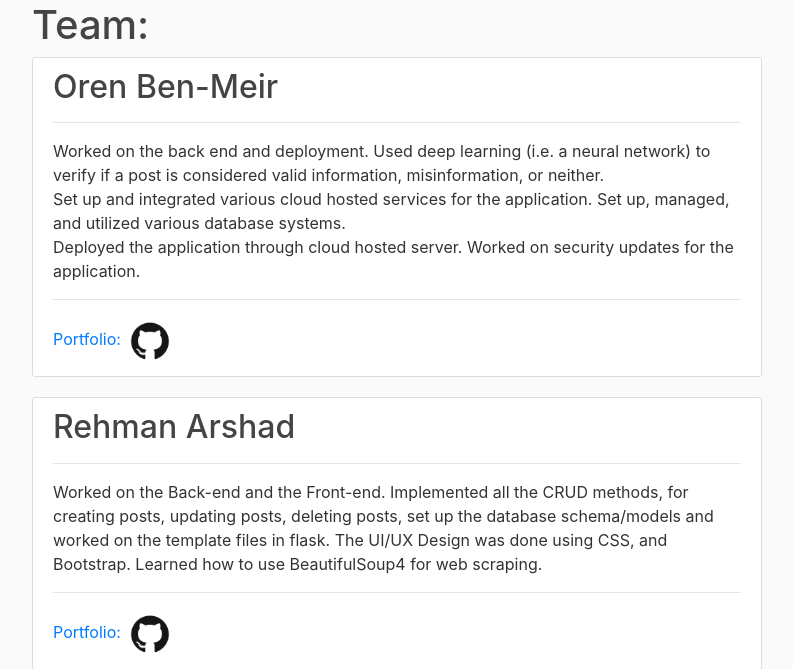
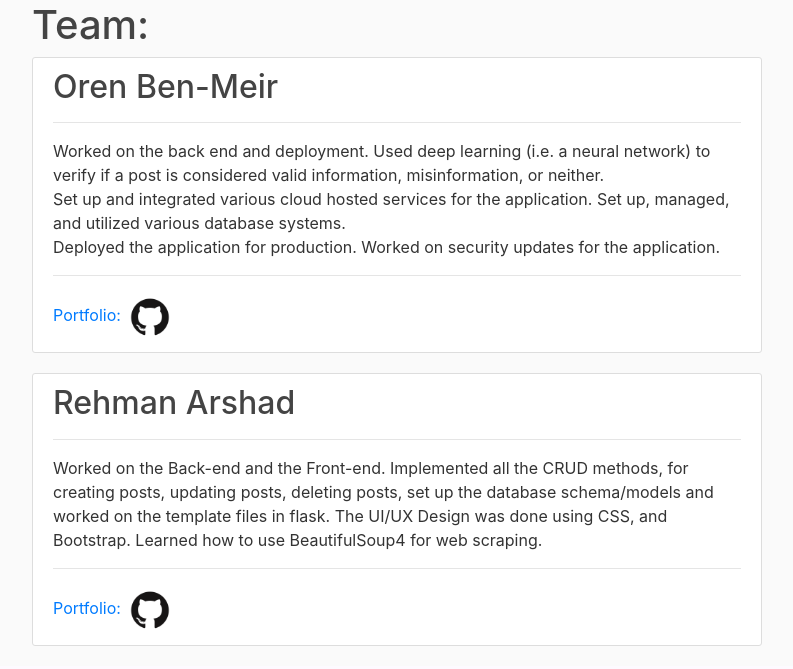
Before and after one commit to rehman000/QChat, a Flask app: page /about in a window 1280 px wide. Shown: the part 455-1124 px from the top of the page, without its empty margins (53-846 px from the left). After the commit the page ends 1101 px from the top, so only its background shows below. Run offline with Flask 2, Linux system fonts and the light colour scheme; some libraries are stand-ins or nearby versions.

Commit message:
updated about

```diff
--- a/app/templates/about.html
+++ b/app/templates/about.html
@@ -17,7 +17,7 @@
             <p>
                 Worked on the back end and deployment. Used deep learning (i.e. a neural network) to verify if a post is considered valid information, misinformation, or neither.<br>
                 Set up and integrated various cloud hosted services for the application. Set up, managed, and utilized various database systems.<br>
-                Deployed the application through cloud hosted server. Worked on security updates for the application.
+                Deployed the application for production. Worked on security updates for the application.
 
             </p>
             <hr>
```
